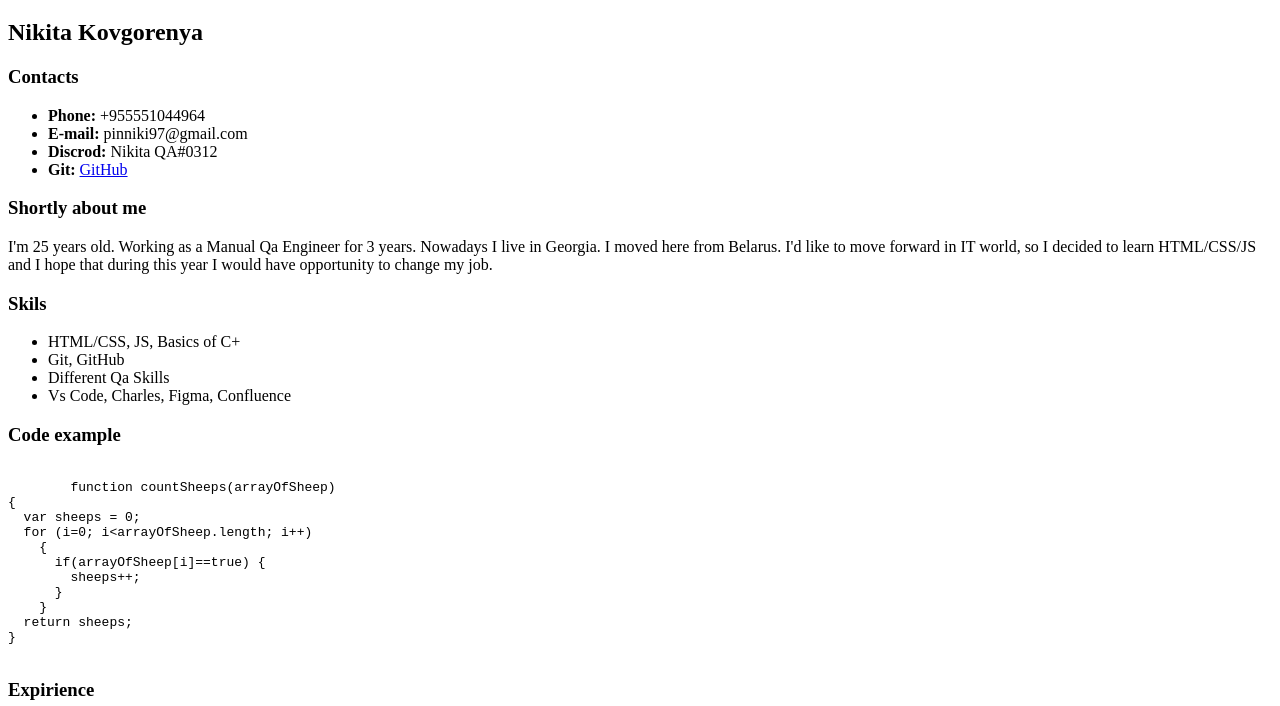
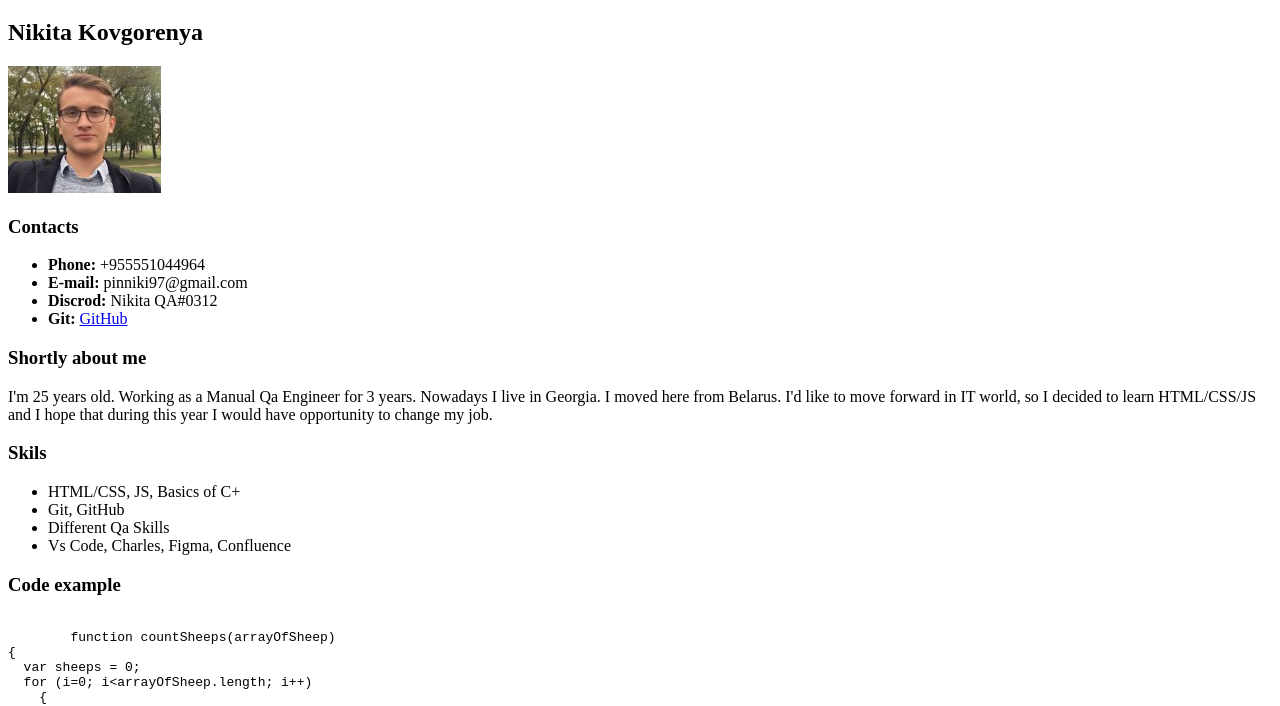
Before and after one commit to pinniki/rsschool-cv, a plain HTML site: page index.html in a window 1280 px wide. Shown: the part 61-767 px from the top of the page. Drawn offline with Linux system fonts and the light colour scheme.

Commit message:
feat: add photo

```diff
--- a/index.html
+++ b/index.html
@@ -9,6 +9,7 @@
 <body>
     <h1>CV</h1>
     <h2>Nikita Kovgorenya</h2>
+    <img src="/rsschool-cv/photo.jpg">
     <h3>Contacts</h3>
     <ul>
         <li><b>Phone: </b>+955551044964</li>
```
Also changed, not shown: photo.jpg (added).
